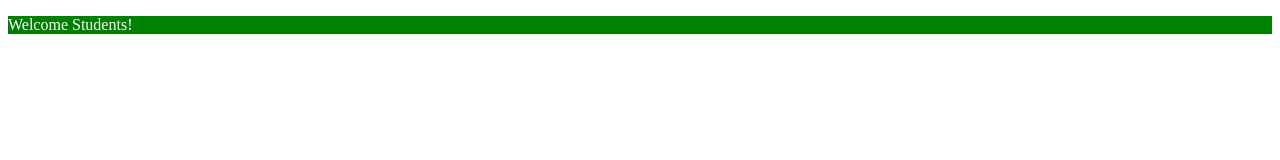
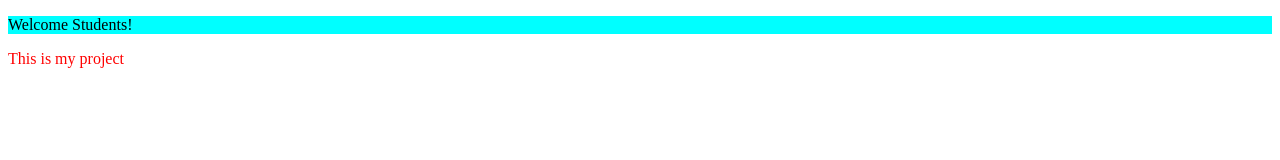
Before and after one commit to Poncianog/Portfolio3GiovanniP, a plain HTML site: page index.html in a window 1280 px wide. Drawn offline with nearby package versions, Linux system fonts and the light colour scheme.

Commit message:
pushing2

```diff
--- a/index.html
+++ b/index.html
@@ -15,6 +15,9 @@ and open the template in the editor.
         <div class="gio">
             <p>Welcome Students!</p>
         </div>
+        <div class="phs">
+            <p>This is my project</p>
+        </div>
         <script type="text/javascript" src="script.js"></script>
     </body>
 </html>
--- a/script.js
+++ b/script.js
@@ -7,6 +7,30 @@
 $('document').ready(function(){
     $(".gio").css("background-color", "green");
 
-    $("p").css("color", "white")
+    $("p").css("color", "white");
+
+    $("phs").css("background-color", "red");
+
+    $("p").css("color", "black");
+
+    $('div:last p:nth-child(3)').css('background-color', 'red');
+
+    $('p:last').css('color', 'red');
+
+    $('p:gt(4)').css('border-style', 'solid');
+
+    $('p:first').css({'background-color':'cyan', 'color':'black'});
+
+    //$('div p:nth-child(1)').css('background-color', 'black');
+
+    $("h1").bind('mouseover', mouseOverme).bind('mouseout', mouseOverme);
 
 });
+
+function mouseOverMe(){
+    $("h1").html("Computer Class");
+}
+
+function mouseOutMen(){
+    $('h1').html('Gio is awesome');
+}
```
